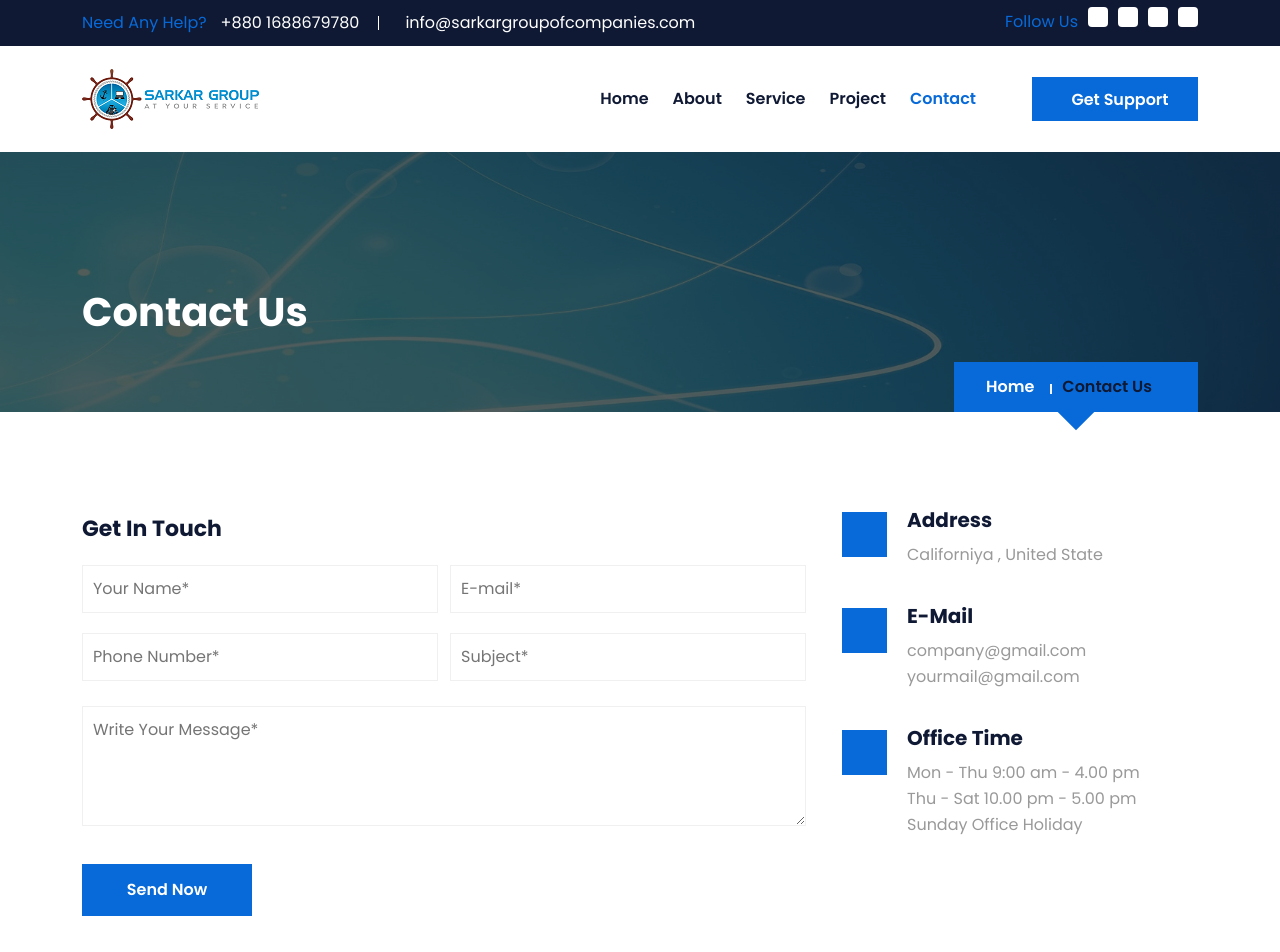
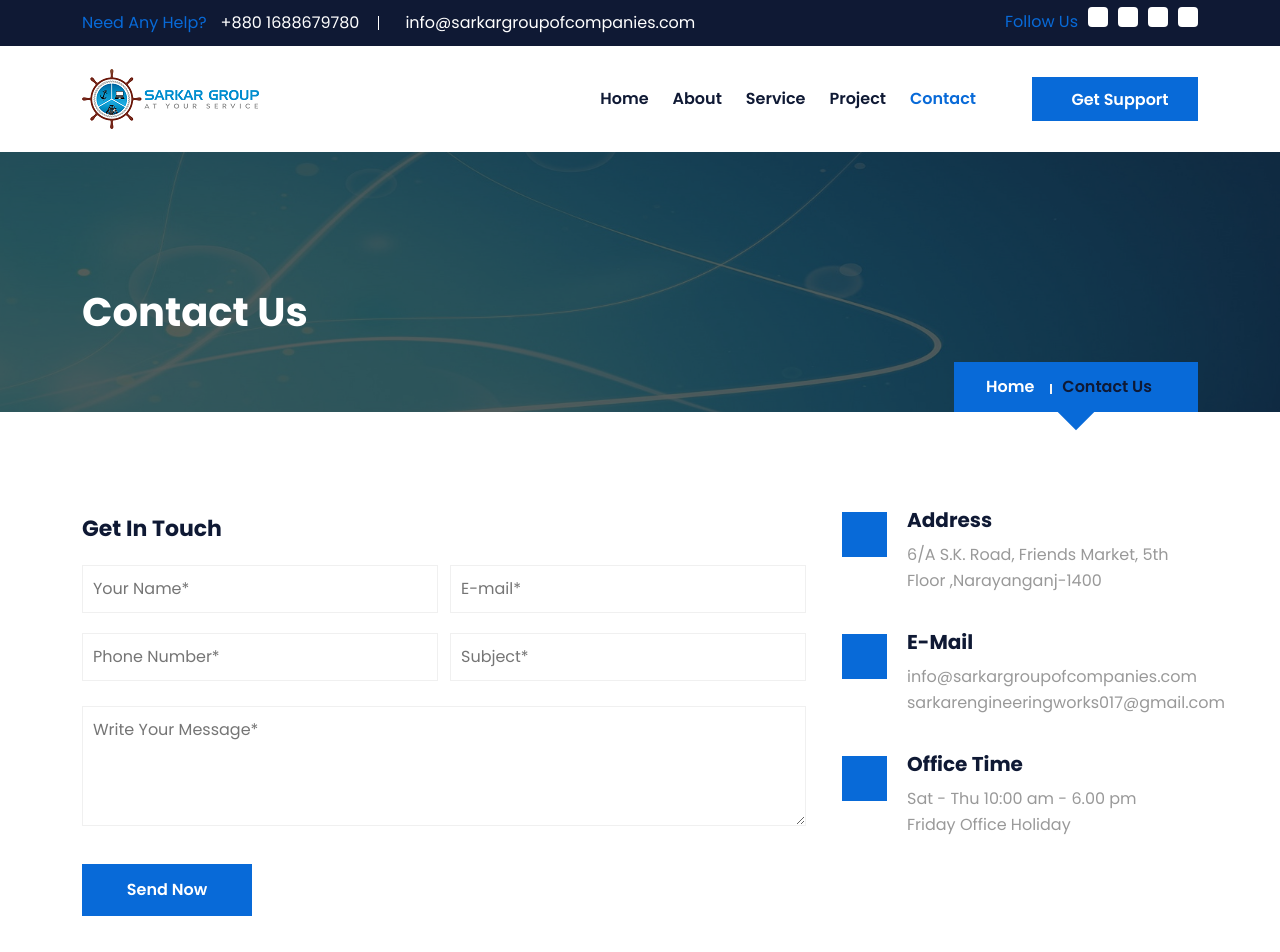
Before and after one commit to rhshuvo44/SARKAR-GROUP, a React (Vite) app: page /contact in a window 1280 px wide. Shown: the top 952 px of the page. Built offline with nearby package versions, Linux system fonts and the light colour scheme; some icons are missing.

Commit message:
contact pages map section

```diff
--- a/src/components/ContactContent.jsx
+++ b/src/components/ContactContent.jsx
@@ -1,6 +1,6 @@
-import React from 'react';
-import ContactForm from './ContactForm';
-import ContactInfo from './ContactInfo';
+import React from "react";
+import ContactForm from "./ContactForm";
+import ContactInfo from "./ContactInfo";
 
 const ContactContent = () => {
   return (
@@ -16,7 +16,13 @@ const ContactContent = () => {
             </div>
           </div>
           <div className="contact-page-map mt-5">
-                        <iframe src="https://www.google.com/maps/embed?pb=!1m18!1m12!1m3!1d503103.25504622894!2d-118.94592338887756!3d34.065964560335836!2m3!1f0!2f0!3f0!3m2!1i1024!2i768!4f13.1!3m3!1m2!1s0x80c2c75ddc27da13%3A0xe22fdf6f254608f4!2z4Kay4Ka4IOCmj-CmnuCnjeCmnOCnh-CmsuCnh-CmuCwg4KaV4KeN4Kav4Ka-4Kay4Ka_4Kar4KeL4Kaw4KeN4Kao4Ka_4Kav4Ka84Ka-LCDgpq7gpr7gprDgp43gppXgpr_gpqgg4Kav4KeB4KaV4KeN4Kak4Kaw4Ka-4Ka34KeN4Kaf4KeN4Kaw!5e0!3m2!1sbn!2sbd!4v1497798250780" width="100%" height="450" allowFullScreen></iframe>
+
+            <iframe
+              src="https://www.google.com/maps/embed?pb=!1m18!1m12!1m3!1d3655.584673124577!2d90.50065267428819!3d23.61922369380167!2m3!1f0!2f0!3f0!3m2!1i1024!2i768!4f13.1!3m3!1m2!1s0x3755b1a09b635193%3A0xea0ea96480f08d10!2zRnJpZW5kcyBNYXJrZXQv4Kar4KeN4Kaw4KeH4Kao4KeN4Kah4Ka4IOCmruCmvuCmsOCnjeCmleCnh-Cmnw!5e0!3m2!1sen!2sbd!4v1695457641998!5m2!1sen!2sbd"
+              width="100%"
+              height="450"
+              allowFullScreen
+            ></iframe>
           </div>
         </div>
       </section>
--- a/src/components/ContactInfo.jsx
+++ b/src/components/ContactInfo.jsx
@@ -1,4 +1,4 @@
-import React from 'react';
+import React from "react";
 
 const ContactInfo = () => {
   return (
@@ -10,7 +10,9 @@ const ContactInfo = () => {
           </div>
           <div className="contact-info-text">
             <h2>address</h2>
-                        <span>Californiya , United State</span>
+            <span>
+              6/A S.K. Road, Friends Market, 5th Floor ,Narayanganj-1400
+            </span>
           </div>
         </div>
       </div>
@@ -21,8 +23,16 @@ const ContactInfo = () => {
           </div>
           <div className="contact-info-text">
             <h2>e-mail</h2>
-                        <span> <a href="mailto:company@gmail.com">company@gmail.com</a> </span>
-                        <span> <a href="mailto:yourmail@gmail.com">yourmail@gmail.com</a> </span>
+            <span>
+              <a href="mailto:info@sarkargroupofcompanies.com">
+                info@sarkargroupofcompanies.com
+              </a>
+            </span>
+            <span>
+              <a href="mailto:sarkarengineeringworks017@gmail.com">
+                sarkarengineeringworks017@gmail.com
+              </a>
+            </span>
           </div>
         </div>
       </div>
@@ -33,9 +43,8 @@ const ContactInfo = () => {
           </div>
           <div className="contact-info-text">
             <h2>office time</h2>
-                        <span>Mon - Thu 9:00 am - 4.00 pm</span>
-                        <span>Thu - Sat 10.00 pm - 5.00 pm</span>
-                        <span>Sunday Office Holiday</span>
+            <span>Sat - Thu 10:00 am - 6.00 pm</span>
+            <span>Friday Office Holiday</span>
           </div>
         </div>
       </div>
```
Lines whose indentation alone changed are shown as unchanged.
